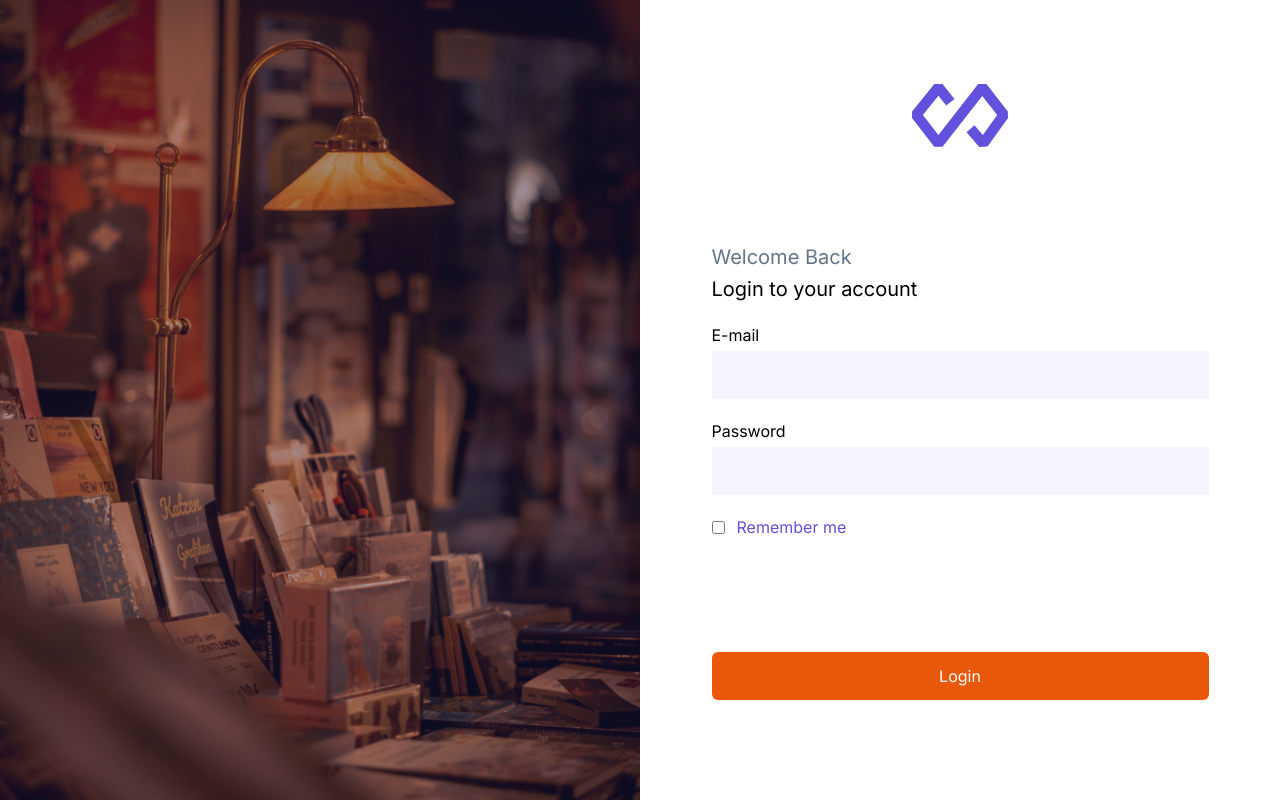
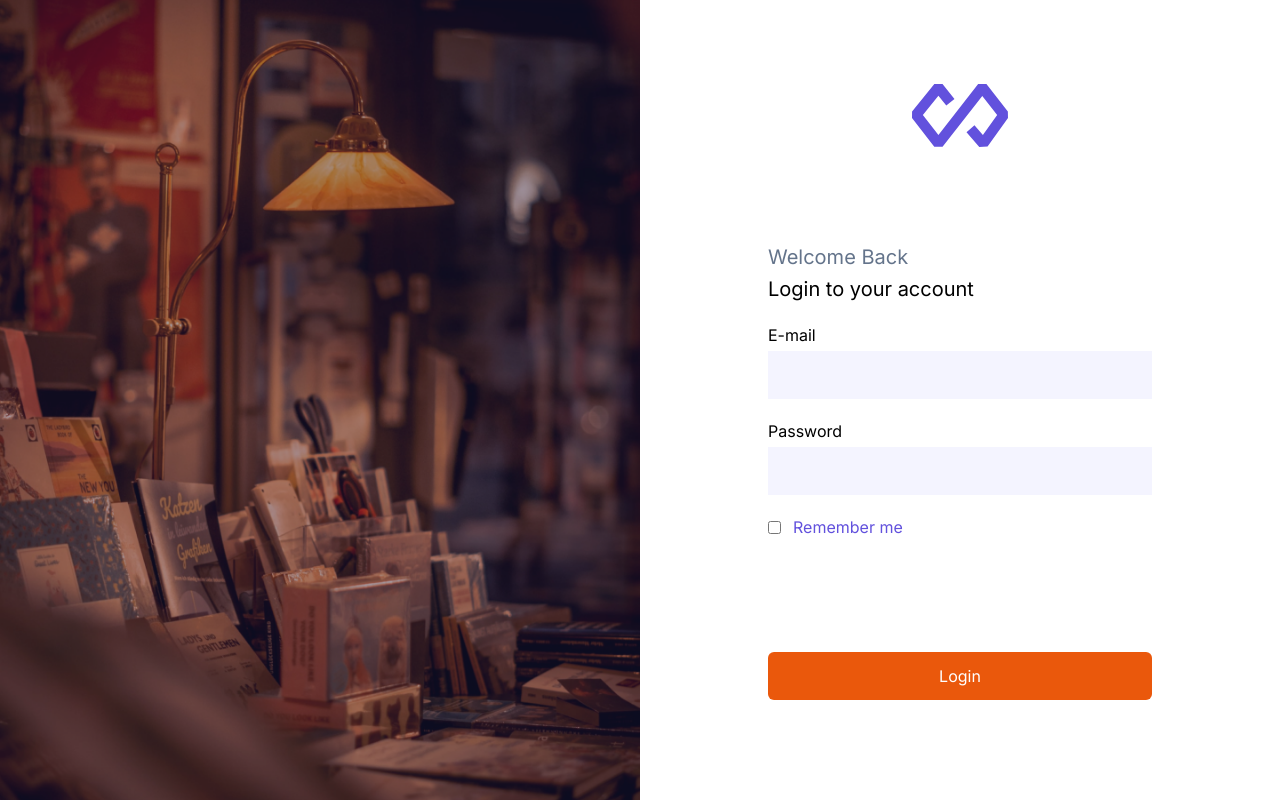
Before and after one commit to bilalgursen/piton_interview, a Next.js app: page /auth/login in a window 1280 px wide. Built offline with nearby package versions, Linux system fonts and the light colour scheme.

Commit message:
Change login page width to be responsive

```diff
--- a/src/app/auth/login/page.tsx
+++ b/src/app/auth/login/page.tsx
@@ -47,7 +47,7 @@ const page = () => {
 
         <form onSubmit={handleSubmit}>
           <div className="h-screen flex justify-center items-center xl:px-0 px-8">
-            <div className="gap-3 flex flex-col h-full justify-evenly w-[497px] *:w-full">
+            <div className="gap-3 flex flex-col h-full justify-evenly w-full max-w-96 *:w-full">
               <div className="w-full flex flex-col items-center justify-around">
                 <Image
                   src={"/Logo.svg"}
```
